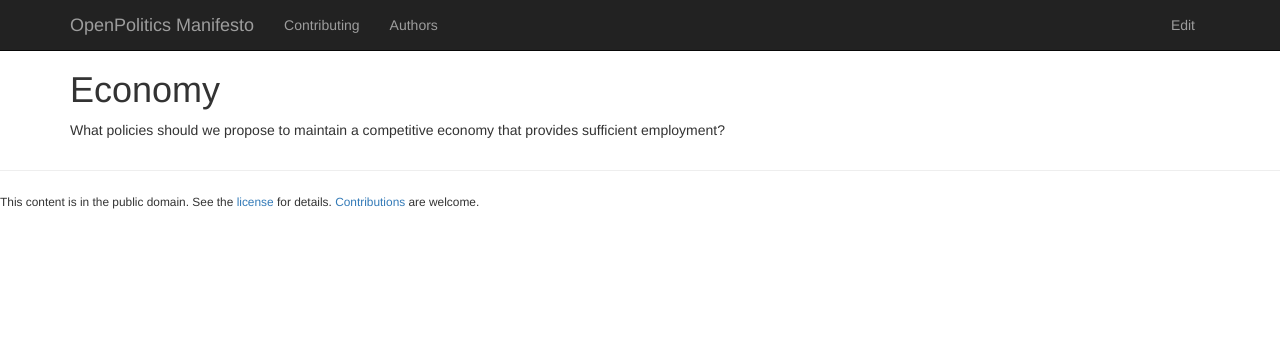
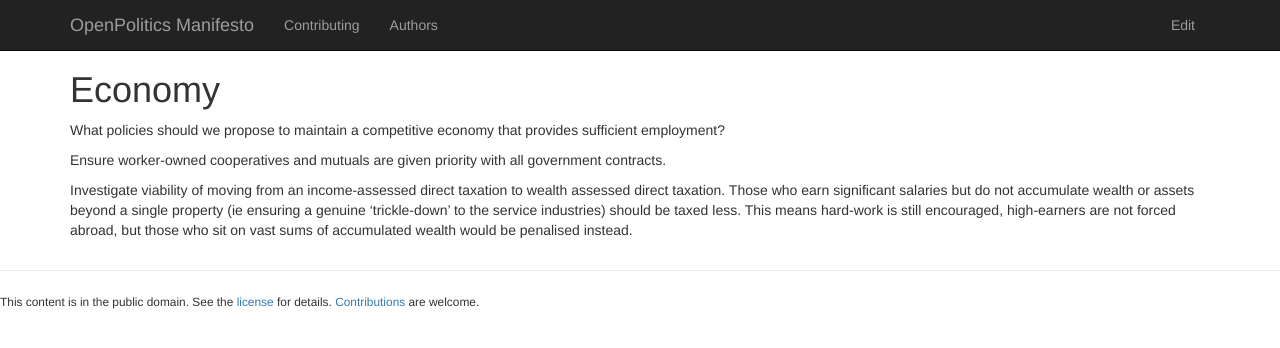
Before and after one commit to openpolitics/manifesto, a Jekyll site: the page built from economy.md, in a window 1280 px wide. Shown: the top 348 px of the page. Built offline with Jekyll 4.4.1, drawn with Linux system fonts in a browser that asks for light colours; nearby versions of some CDN libraries.

Commit message:
Quick couple of thoughts

```diff
--- a/economy.md
+++ b/economy.md
@@ -5,3 +5,7 @@ published: true
 ---
 
 What policies should we propose to maintain a competitive economy that provides sufficient employment?
+
+Ensure worker-owned cooperatives and mutuals are given priority with all government contracts.
+
+Investigate viability of moving from an income-assessed direct taxation to wealth assessed direct taxation. Those who earn significant salaries but do not accumulate wealth or assets beyond a single property (ie ensuring a genuine 'trickle-down' to the service industries) should be taxed less. This means hard-work is still encouraged, high-earners are not forced abroad, but those who sit on vast sums of accumulated wealth would be penalised instead.
```
